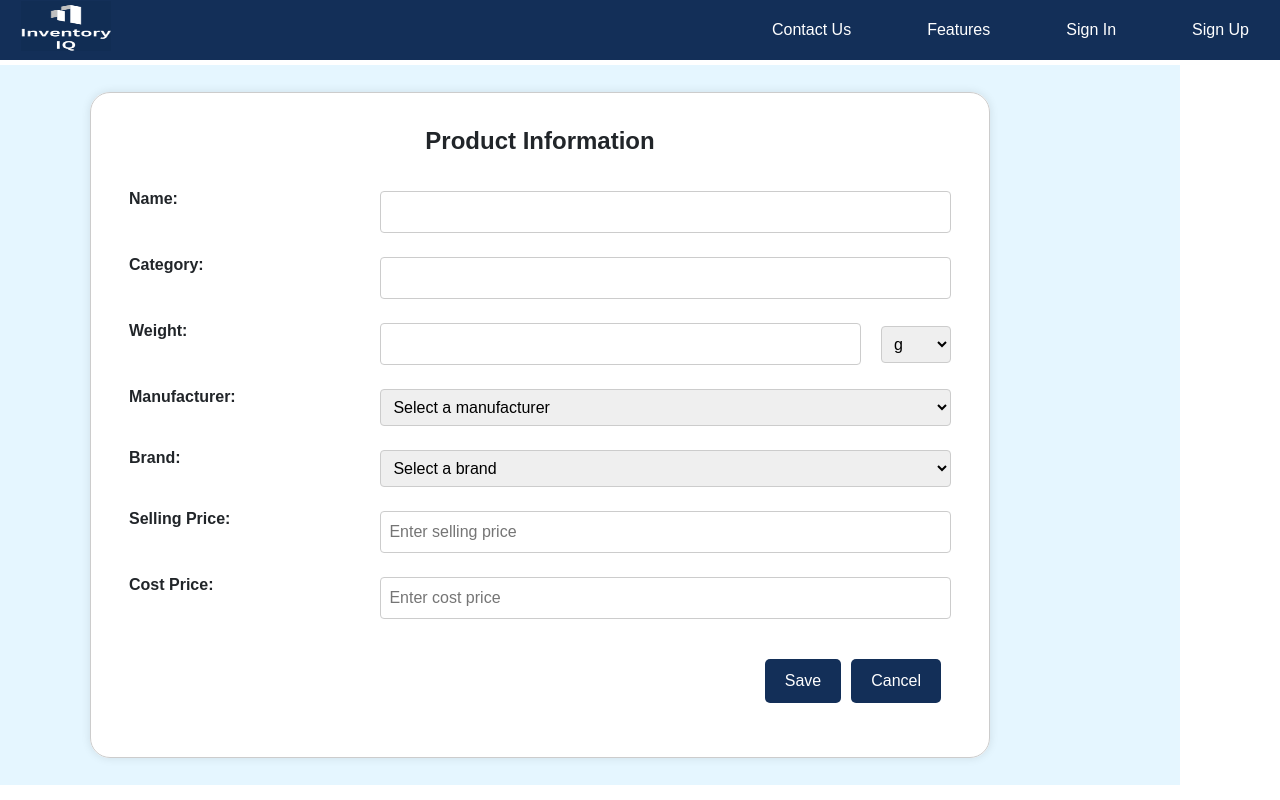
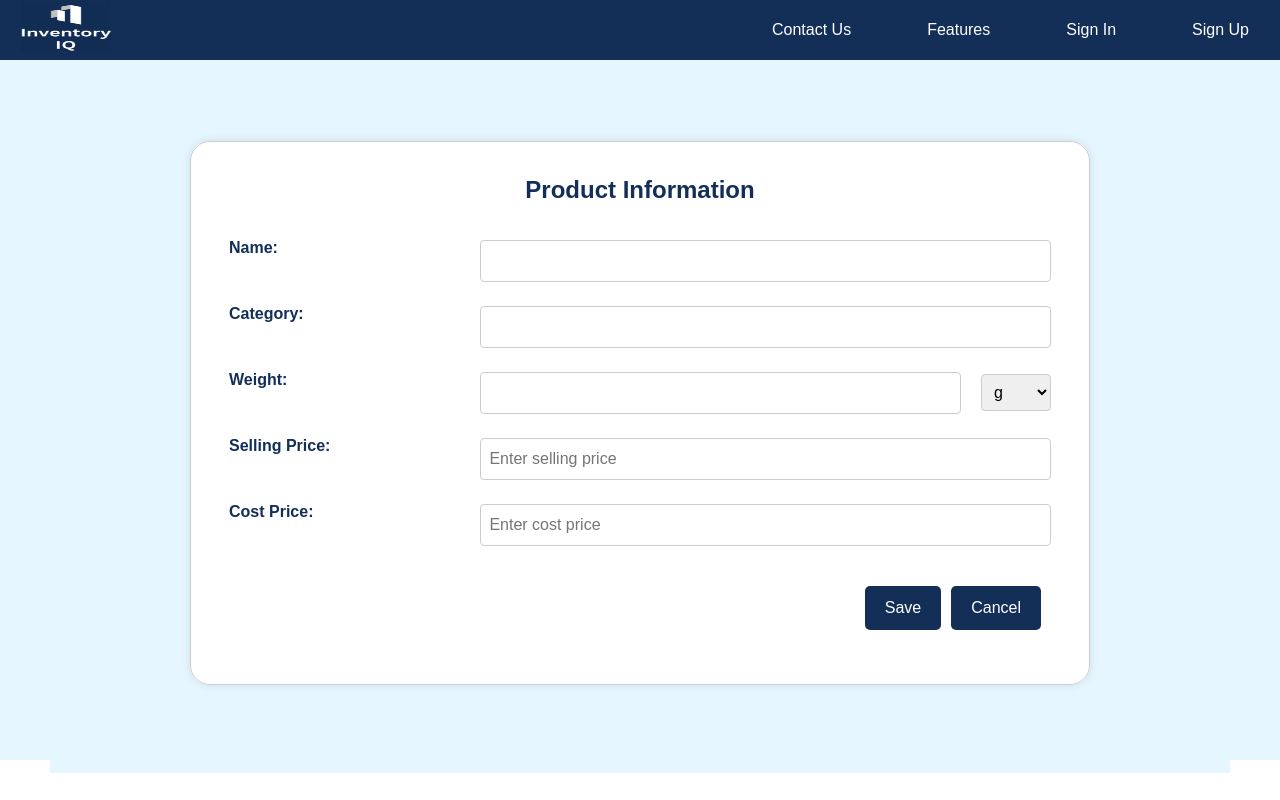
Before and after one commit to Mansi4124/Inventory, a React (Create React App) app in the folder frontend/inventory_app/: page /itemform in a window 1280 px wide. Built offline with nearby package versions, Linux system fonts and the light colour scheme.

Commit message:
formchanges

```diff
--- a/frontend/inventory_app/src/Components/AddOrganization/Add_organization.css
+++ b/frontend/inventory_app/src/Components/AddOrganization/Add_organization.css
@@ -1,3 +1,25 @@
+#addorg{
+  background-color: #E5F6FF;
+  color: #132F58;
+  height: 700px;
+}
+.addorg-section {
+  display: flex;
+  align-items: center;
+  padding: 50px;
+  background-color: #f9f9f9;
+}
+
+.addorg-container {
+  display: flex;
+  width: 100%;
+  max-width: 1200px;
+  margin: 0 auto;
+  align-items: center;
+}
+
+
+
 .myform-container {
   height: auto;
   width: 100%;
--- a/frontend/inventory_app/src/Components/AddOrganization/Add_organization.js
+++ b/frontend/inventory_app/src/Components/AddOrganization/Add_organization.js
@@ -63,6 +63,8 @@ function Add_organization() {
     };
 
     return (
+    <section id="addorg" className="addorg-section">
+      <div className="addorg-container">
         <form className="myform-container">
             <fieldset className="myform-fieldset">
                 <legend className="myform-legend">Organization Details</legend>
@@ -158,6 +160,8 @@ function Add_organization() {
                 </table>
             </fieldset>
         </form>
+        </div>
+        </section>
     );
 }
 
--- a/frontend/inventory_app/src/Components/CompositeItem/Composite_item.css
+++ b/frontend/inventory_app/src/Components/CompositeItem/Composite_item.css
@@ -1,5 +1,26 @@
+#composite{
+  background-color: #E5F6FF;
+  color: #132F58;
+  height: 700px;
+}
+.composite-section {
+  display: flex;
+  align-items: center;
+  padding: 50px;
+  background-color: #f9f9f9;
+}
+
+.composite-container {
+  display: flex;
+  width: 100%;
+  max-width: 1200px;
+  margin: 0 auto;
+  align-items: center;
+}
+
+
+
 .myform-container {
-  background-color: #E5F6FF;
   padding: 20px;
   display: flex;
   justify-content: center;
@@ -177,7 +198,7 @@
   background-color: transparent;
   border: none;
   color: red;
-  font-size: 20px;
+  font-size: 30px;
   cursor: pointer;
 }
 
--- a/frontend/inventory_app/src/Components/CompositeItem/Composite_item.js
+++ b/frontend/inventory_app/src/Components/CompositeItem/Composite_item.js
@@ -133,7 +133,8 @@ function MyForm1() {
   };
 
   return (
-    <>
+    <section id="composite" className="composite-section">
+      <div className="composite-container">
       <form className="myform-container" onSubmit={handleCompositeSave}>
         <fieldset className="myform-fieldset">
           <legend className="myform-legend">Composite Product</legend>
@@ -265,7 +266,8 @@ function MyForm1() {
           </table>
         </fieldset>
       </form>
-    </>
+    </div>
+    </section>
   );
 }
 
--- a/frontend/inventory_app/src/Components/ItemForm/ItemForm.js
+++ b/frontend/inventory_app/src/Components/ItemForm/ItemForm.js
@@ -3,12 +3,6 @@ import '../ItemForm/Item_form.css';
 import axios from 'axios';
 
 function MyForm() {
-  const [manufacturers, setManufacturers] = useState([]);
-  const [brands, setBrands] = useState([]);
-  const [selectedManufacturer, setSelectedManufacturer] = useState('');
-  const [newManufacturer, setNewManufacturer] = useState('');
-  const [selectedBrand, setSelectedBrand] = useState('');
-  const [newBrand, setNewBrand] = useState('');
   const [sellingPrice, setSellingPrice] = useState('');
   const [costPrice, setCostPrice] = useState('');
   const [name, setName] = useState('');
@@ -17,43 +11,6 @@ function MyForm() {
   const [category, setCategory] = useState('');
   const [error, setError] = useState('');
 
-  useEffect(() => {
-    const storedManufacturers = localStorage.getItem('manufacturers');
-    const storedBrands = localStorage.getItem('brands');
-    if (storedManufacturers) {
-      setManufacturers(JSON.parse(storedManufacturers));
-    } else {
-      setManufacturers(['Manufacturer 1', 'Manufacturer 2']);
-    }
-    if (storedBrands) {
-      setBrands(JSON.parse(storedBrands));
-    } else {
-      setBrands(['Brand 1', 'Brand 2']);
-    }
-  }, []);
-
-  const handleSelectChange = (e) => {
-    setSelectedManufacturer(e.target.value);
-    if (e.target.value === 'add-new') {
-      setNewManufacturer('');
-    }
-  };
-
-  const handleSelectChange1 = (e) => {
-    setSelectedBrand(e.target.value);
-    if (e.target.value === 'add-new1') {
-      setNewBrand('');
-    }
-  };
-
-  const handleInputChange = (e) => {
-    setNewManufacturer(e.target.value);
-  };
-
-  const handleInputChange1 = (e) => {
-    setNewBrand(e.target.value);
-  };
-
   const handlePriceChange = (e, setPrice) => {
     const value = e.target.value;
     if (/^\d*\.?\d*$/.test(value) && value >= 0) {
@@ -61,23 +18,6 @@ function MyForm() {
     }
   };
 
-  const handleFormSubmit = (e) => {
-    e.preventDefault();
-
-    if (newManufacturer && !manufacturers.includes(newManufacturer)) {
-      const updatedManufacturers = [...manufacturers, newManufacturer];
-      setManufacturers(updatedManufacturers);
-      localStorage.setItem('manufacturers', JSON.stringify(updatedManufacturers));
-    }
-
-    if (newBrand && !brands.includes(newBrand)) {
-      const updatedBrands = [...brands, newBrand];
-      setBrands(updatedBrands);
-      localStorage.setItem('brands', JSON.stringify(updatedBrands));
-    }
-
-
-  };
 
   const getCookie = (name) => {
     const cookieName = `${name}=`;
@@ -124,10 +64,6 @@ function MyForm() {
       setError(res.data.error)
     } else {
       setError('')
-      setSelectedManufacturer('');
-      setNewManufacturer('');
-      setSelectedBrand('');
-      setNewBrand('');
       setSellingPrice('');
       setCostPrice('');
       setName('');
@@ -138,7 +74,9 @@ function MyForm() {
   }
 
   return (
-    <form className="myform-container" onSubmit={handleFormSubmit}>
+    <section id="itemform" className="itemform-section">
+      <div className="itemform-container">
+    <form className="myform-container">
       <fieldset className="myform-fieldset">
         <legend className="myform-legend">Product Information</legend>
 
@@ -201,72 +139,6 @@ function MyForm() {
               </td>
             </tr>
 
-            {/* Manufacturer Row */}
-            <tr>
-              <td className="myform-label-cell">
-                <label htmlFor="manufacturer" className="myform-label">Manufacturer:</label>
-              </td>
-              <td className="myform-input-cell">
-                <select
-                  id="manufacturer"
-                  name="manufacturer"
-                  value={selectedManufacturer}
-                  onChange={handleSelectChange}
-                  className="myform-input"
-                >
-                  <option value="">Select a manufacturer</option>
-                  {manufacturers.map((manufacturer, index) => (
-                    <option key={index} value={manufacturer}>
-                      {manufacturer}
-                    </option>
-                  ))}
-                  <option value="add-new">Add new manufacturer</option>
-                </select>
-                {selectedManufacturer === 'add-new' && (
-                  <input
-                    type="text"
-                    placeholder="Enter new manufacturer"
-                    value={newManufacturer}
-                    onChange={handleInputChange}
-                    className="myform-input myform-new-entry"
-                  />
-                )}
-              </td>
-            </tr>
-
-            {/* Brand Row */}
-            <tr>
-              <td className="myform-label-cell">
-                <label htmlFor="brand" className="myform-label">Brand:</label>
-              </td>
-              <td className="myform-input-cell">
-                <select
-                  id="brand"
-                  name="brand"
-                  value={selectedBrand}
-                  onChange={handleSelectChange1}
-                  className="myform-input"
-                >
-                  <option value="">Select a brand</option>
-                  {brands.map((brand, index) => (
-                    <option key={index} value={brand}>
-                      {brand}
-                    </option>
-                  ))}
-                  <option value="add-new1">Add new brand</option>
-                </select>
-                {selectedBrand === 'add-new1' && (
-                  <input
-                    type="text"
-                    placeholder="Enter new brand"
-                    value={newBrand}
-                    onChange={handleInputChange1}
-                    className="myform-input myform-new-entry"
-                  />
-                )}
-              </td>
-            </tr>
-
             {/* Selling Price Row */}
             <tr>
               <td className="myform-label-cell">
@@ -320,6 +192,8 @@ function MyForm() {
         </table>
       </fieldset>
     </form>
+    </div>
+    </section>
   );
 }
 
--- a/frontend/inventory_app/src/Components/ItemForm/Item_form.css
+++ b/frontend/inventory_app/src/Components/ItemForm/Item_form.css
@@ -1,6 +1,27 @@
 /* General Styles */
+#itemform{
+  background-color: #E5F6FF;
+  color: #132F58;
+  height: 700px;
+}
+.itemform-section {
+  display: flex;
+  align-items: center;
+  padding: 50px;
+  background-color: #f9f9f9;
+}
+
+.itemform-container {
+  display: flex;
+  width: 100%;
+  max-width: 1200px;
+  margin: 0 auto;
+  align-items: center;
+}
+
+
+
 .myform-container {
-  background-color: #E5F6FF;
   display: flex;
   justify-content: center;
   max-height: 90vh;
--- a/frontend/inventory_app/src/Components/ItemOrder/Item_order.css
+++ b/frontend/inventory_app/src/Components/ItemOrder/Item_order.css
@@ -1,3 +1,24 @@
+#itemorder{
+  background-color: #E5F6FF;
+  color: #132F58;
+  height: 700px;
+}
+.itemorder-section {
+  display: flex;
+  align-items: center;
+  padding: 50px;
+  background-color: #f9f9f9;
+}
+
+.itemorder-container {
+  display: flex;
+  width: 100%;
+  max-width: 1200px;
+  margin: 0 auto;
+  align-items: center;
+}
+
+
 .myform-container {
     background-color: #E5F6FF;
     padding: 20px;
--- a/frontend/inventory_app/src/Components/SalesOrder/SalesOrder.css
+++ b/frontend/inventory_app/src/Components/SalesOrder/SalesOrder.css
@@ -1,20 +1,56 @@
 /* General Styling */
-.myform-container {
- margin-left: -100px;
-  position: relative;
-  top:0px
-
+#salesorder{
+  background-color: #E5F6FF;
+  color: #132F58;
+  height: 700px;
+}
+.salesorder-section {
+  display: flex;
+  align-items: center;
+  padding: 50px;
+  background-color: #f9f9f9;
 }
 
-.myform-fieldset {
-  border: none;
-  padding: 0;
+.salesorder-container {
+  display: flex;
+  width: 100%;
+  max-width: 1200px;
+  margin: 0 auto;
+  align-items: center;
 }
 
-.myform-legend {
-  font-size: 1.5rem;
 
-}
+
+.myform-container {
+  height: auto;
+  width: 100%;
+  height: 100vh;
+  margin-top: -30px;
+
+  }
+
+  .myform-fieldset {
+    background-color: #FFF;
+    border: 1px solid #ccc;
+    padding: 30px;
+    border-radius: 20px;
+    margin: 30px auto;
+    max-width: 900px;
+    width: 100%;
+    box-shadow: 0 0 10px rgba(0, 0, 0, 0.1);
+  }
+
+  .myform-legend {
+    text-align: center;
+    font-weight: bold;
+    font-size: 24px;
+    margin-bottom: 20px;
+  }
+
+  .myform-table {
+    width: 100%;
+    border-collapse: collapse;
+  }
 
 .myform-label {
   font-weight: bold;
```
Also changed, not shown: frontend/inventory_app/src/Components/ItemOrder/Item_order.js (+7 -4 lines), frontend/inventory_app/src/Components/SalesOrder/SalesOrder.js (+9 -9 lines).
